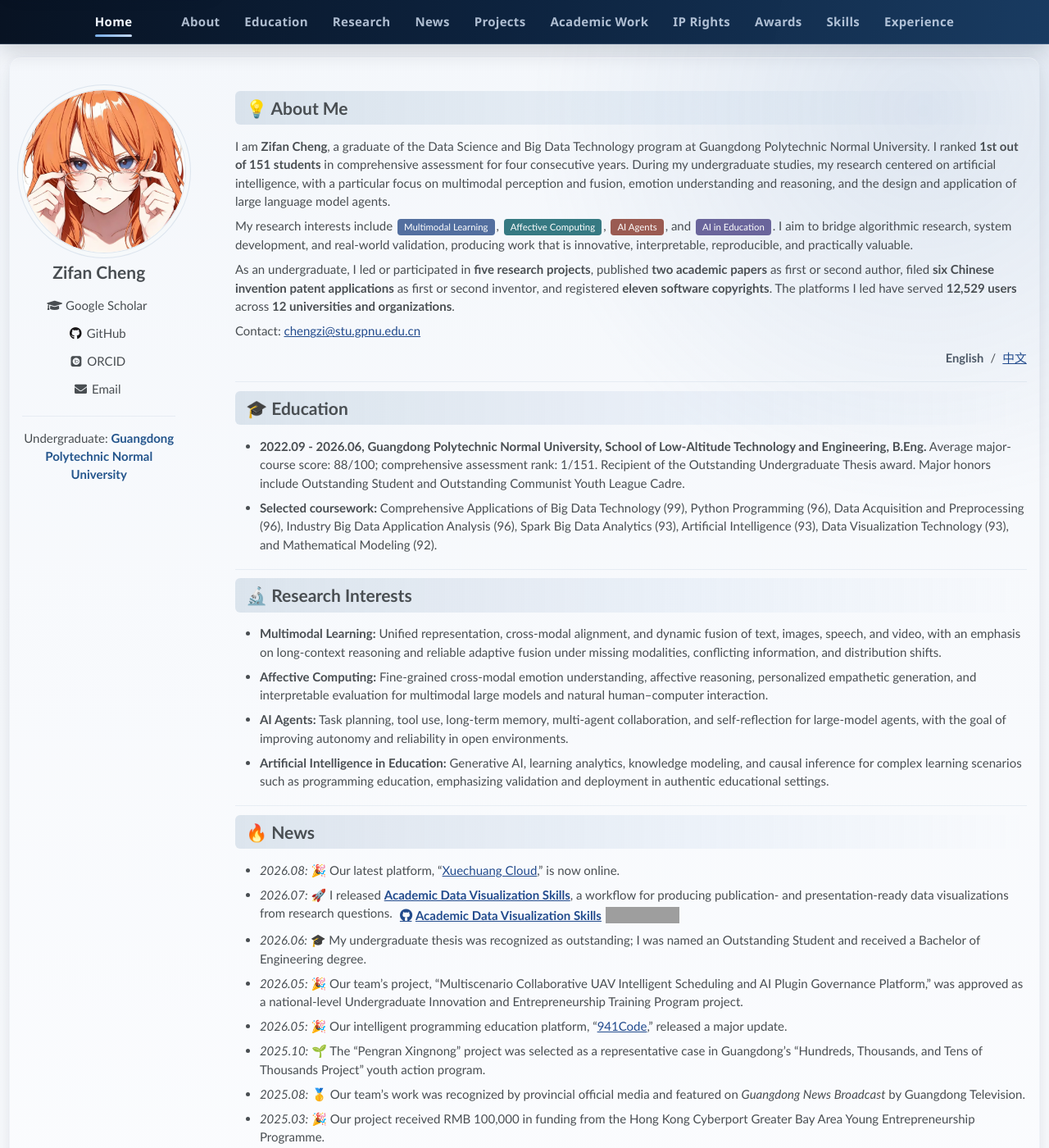
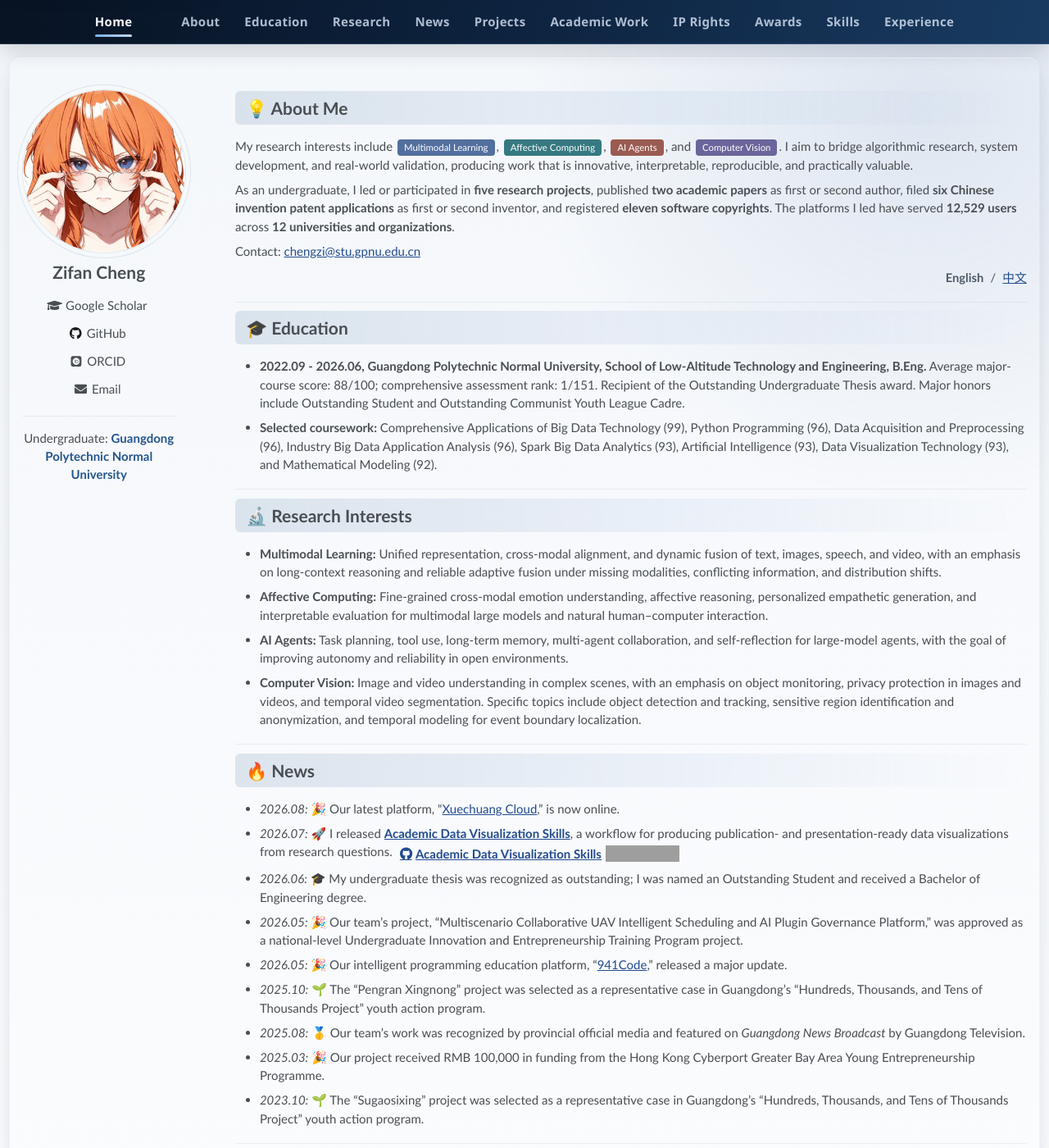
Before and after one commit to Starry-cz/Starry-cz.github.io, a Jekyll site: the page built from _pages/about-en.md, in a window 1280 px wide and 1400 px high. Shown: the whole window at 82% size. Built offline with Jekyll 4.4.1, drawn with Linux system fonts in a browser that asks for light colours; some web fonts are replaced; grey boxes are pictures that could not be loaded.

Commit message:
更新中英文主页简介和研究方向

```diff
--- a/_config.yml
+++ b/_config.yml
@@ -8,7 +8,7 @@
 
 # 站点基础信息：用于浏览器标题、搜索结果和社交平台链接预览。
 title: "Zifan Cheng's Homepage"
-description: "Multimodal Learning · Affective Computing · AI Agents · Artificial Intelligence in Education"
+description: "Multimodal Learning · Affective Computing · AI Agents · Computer Vision"
 # url 填写正式域名且末尾不加斜杠；用户主页的 baseurl 保持为空。
 url: "https://starry-cz.github.io"
 baseurl: ""
@@ -31,7 +31,7 @@ author:
   name_en: "Zifan Cheng"
   # 中英文主页共用这张头像，换图时修改此处的路径。
   avatar: "images/cheng-zifan-illustrated-avatar.jpg"
-  bio: "多模态学习 · 情感计算 · 智能体 · 教育人工智能"
+  bio: "多模态学习 · 情感计算 · 智能体 · 计算机视觉"
   location: "广东，中国"
   employer: "广东技术师范大学"
   email: "chengzi@stu.gpnu.edu.cn"
--- a/_pages/about-en.md
+++ b/_pages/about-en.md
@@ -2,7 +2,7 @@
 permalink: /
 title: ""
 seo_title: "Zifan Cheng's Homepage"
-excerpt: "Zifan Cheng's academic homepage, featuring research in multimodal learning, affective computing, AI agents, and artificial intelligence in education."
+excerpt: "Zifan Cheng's academic homepage, featuring research in multimodal learning, affective computing, AI agents, and computer vision."
 lang: "en"
 author_profile: true
 redirect_from:
@@ -24,9 +24,7 @@ redirect_from:
 
 <h2 id="about-me-heading" class="section-heading">💡 About Me</h2>
 
-I am **Zifan Cheng**, a graduate of the Data Science and Big Data Technology program at Guangdong Polytechnic Normal University. I ranked **1st out of 151 students** in comprehensive assessment for four consecutive years. During my undergraduate studies, my research centered on artificial intelligence, with a particular focus on multimodal perception and fusion, emotion understanding and reasoning, and the design and application of large language model agents.
-
-My research interests include <span class="research-badge badge-blue">Multimodal Learning</span>, <span class="research-badge badge-teal">Affective Computing</span>, <span class="research-badge badge-slate">AI Agents</span>, and <span class="research-badge badge-indigo">AI in Education</span>. I aim to bridge algorithmic research, system development, and real-world validation, producing work that is innovative, interpretable, reproducible, and practically valuable.
+My research interests include <span class="research-badge badge-blue">Multimodal Learning</span>, <span class="research-badge badge-teal">Affective Computing</span>, <span class="research-badge badge-slate">AI Agents</span>, and <span class="research-badge badge-indigo">Computer Vision</span>. I aim to bridge algorithmic research, system development, and real-world validation, producing work that is innovative, interpretable, reproducible, and practically valuable.
 
 As an undergraduate, I led or participated in **five research projects**, published **two academic papers** as first or second author, filed **six Chinese invention patent applications** as first or second inventor, and registered **eleven software copyrights**. The platforms I led have served **12,529 users** across **12 universities and organizations**.
 
@@ -53,7 +51,7 @@ Contact: [chengzi@stu.gpnu.edu.cn](mailto:chengzi@stu.gpnu.edu.cn)
 - **Multimodal Learning:** Unified representation, cross-modal alignment, and dynamic fusion of text, images, speech, and video, with an emphasis on long-context reasoning and reliable adaptive fusion under missing modalities, conflicting information, and distribution shifts.
 - **Affective Computing:** Fine-grained cross-modal emotion understanding, affective reasoning, personalized empathetic generation, and interpretable evaluation for multimodal large models and natural human–computer interaction.
 - **AI Agents:** Task planning, tool use, long-term memory, multi-agent collaboration, and self-reflection for large-model agents, with the goal of improving autonomy and reliability in open environments.
-- **Artificial Intelligence in Education:** Generative AI, learning analytics, knowledge modeling, and causal inference for complex learning scenarios such as programming education, emphasizing validation and deployment in authentic educational settings.
+- **Computer Vision:** Image and video understanding in complex scenes, with an emphasis on object monitoring, privacy protection in images and videos, and temporal video segmentation. Specific topics include object detection and tracking, sensitive region identification and anonymization, and temporal modeling for event boundary localization.
 
 </section>
 
```
Also changed, not shown: _pages/about.md (+3 -5 lines).
